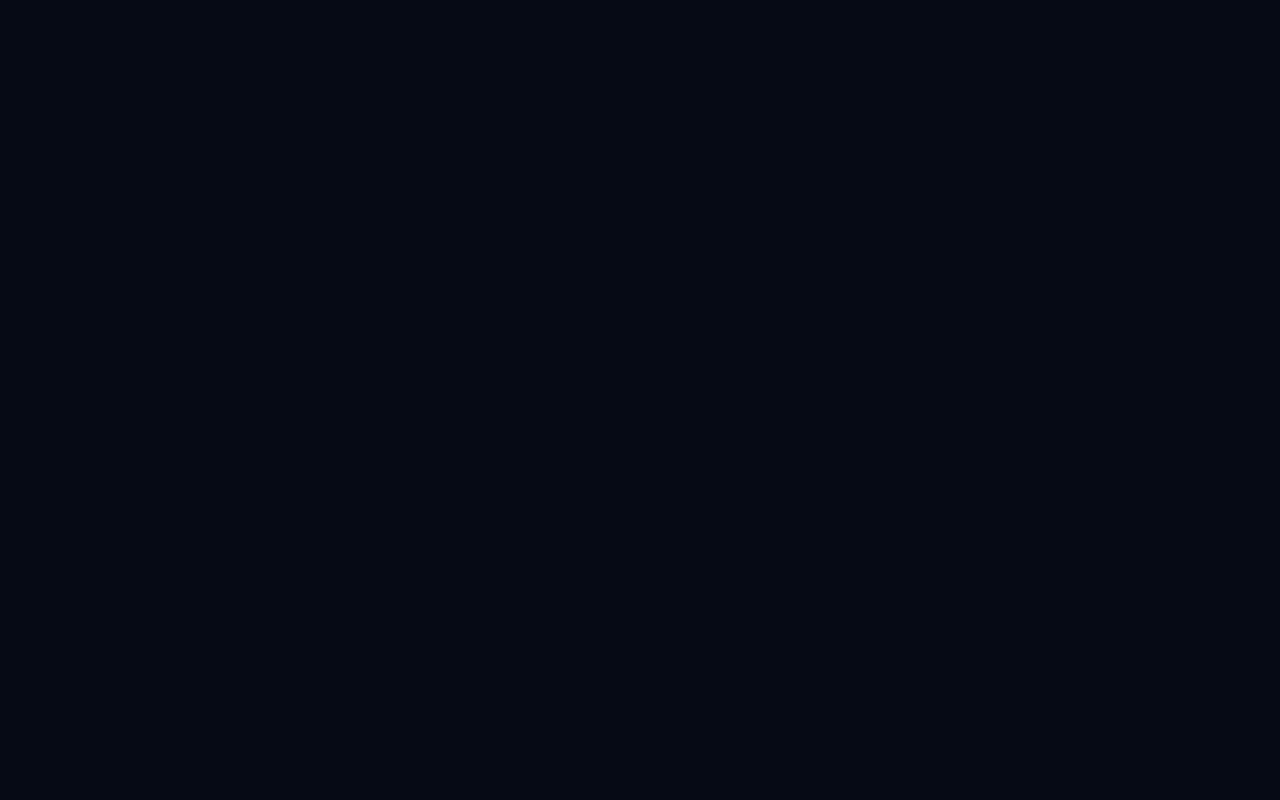
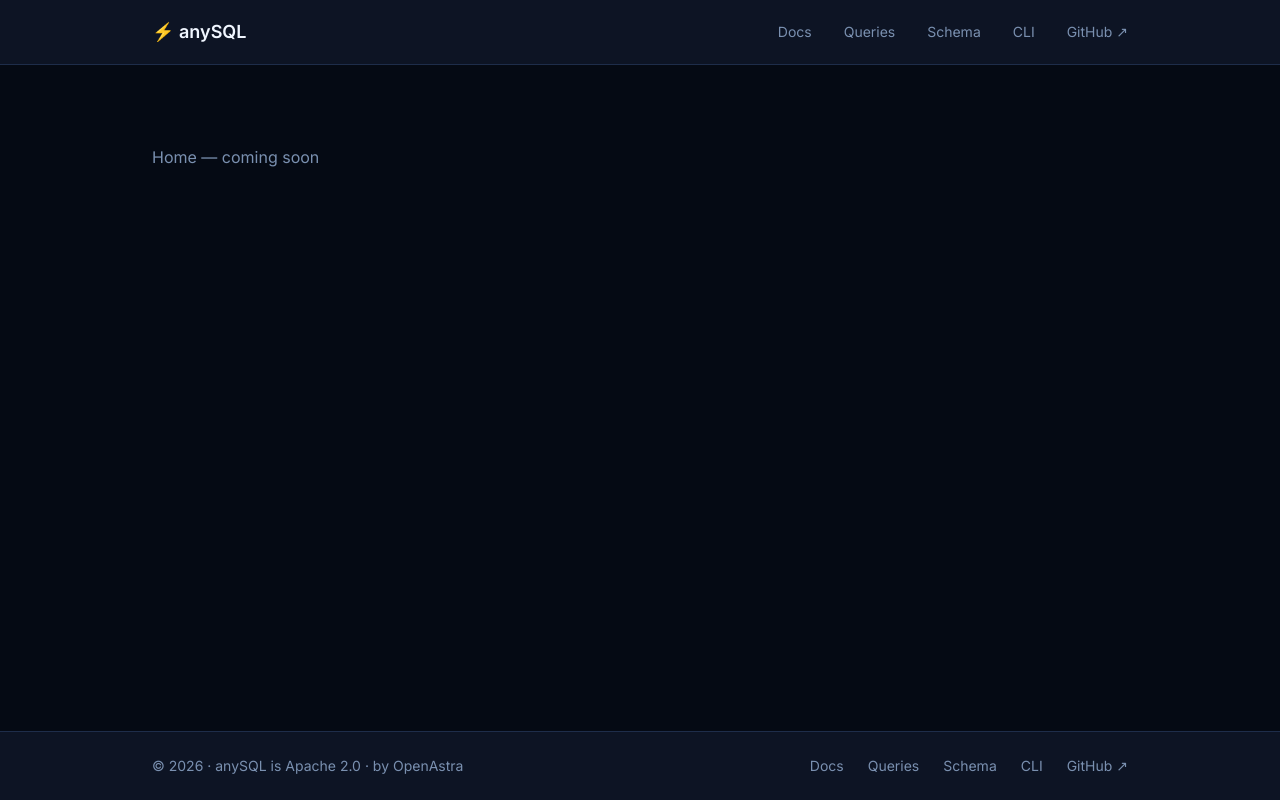
Before and after one commit to sadayamuthu/anysql.org, a React (Vite) app: page / in a window 1280 px wide. Built offline with nearby package versions, Linux system fonts and the light colour scheme.

Commit message:
feat: wire routing with stub pages

```diff
--- a/src/App.jsx
+++ b/src/App.jsx
@@ -1,3 +1,29 @@
+import { HashRouter, Routes, Route } from 'react-router-dom'
+import Navbar from './components/Navbar'
+import Footer from './components/Footer'
+import Home    from './pages/Home'
+import Docs    from './pages/Docs'
+import Queries from './pages/Queries'
+import Schema  from './pages/Schema'
+import Cli     from './pages/Cli'
+
 export default function App() {
-  return null
+  return (
+    <HashRouter>
+      <div className="min-h-screen flex flex-col">
+        <Navbar />
+        <main className="flex-1">
+          <Routes>
+            <Route path="/"        element={<Home />} />
+            <Route path="/docs"    element={<Docs />} />
+            <Route path="/queries" element={<Queries />} />
+            <Route path="/schema"  element={<Schema />} />
+            <Route path="/cli"     element={<Cli />} />
+            <Route path="*"        element={<Home />} />
+          </Routes>
+        </main>
+        <Footer />
+      </div>
+    </HashRouter>
+  )
 }
--- /dev/null
+++ b/src/pages/Cli.jsx
@@ -0,0 +1,3 @@
+export default function Cli() {
+  return <div className="max-w-5xl mx-auto px-6 py-20"><p className="text-text-muted">Cli — coming soon</p></div>
+}
--- /dev/null
+++ b/src/pages/Docs.jsx
@@ -0,0 +1,3 @@
+export default function Docs() {
+  return <div className="max-w-5xl mx-auto px-6 py-20"><p className="text-text-muted">Docs — coming soon</p></div>
+}
--- /dev/null
+++ b/src/pages/Home.jsx
@@ -0,0 +1,3 @@
+export default function Home() {
+  return <div className="max-w-5xl mx-auto px-6 py-20"><p className="text-text-muted">Home — coming soon</p></div>
+}
--- /dev/null
+++ b/src/pages/Queries.jsx
@@ -0,0 +1,3 @@
+export default function Queries() {
+  return <div className="max-w-5xl mx-auto px-6 py-20"><p className="text-text-muted">Queries — coming soon</p></div>
+}
--- /dev/null
+++ b/src/pages/Schema.jsx
@@ -0,0 +1,3 @@
+export default function Schema() {
+  return <div className="max-w-5xl mx-auto px-6 py-20"><p className="text-text-muted">Schema — coming soon</p></div>
+}
```
